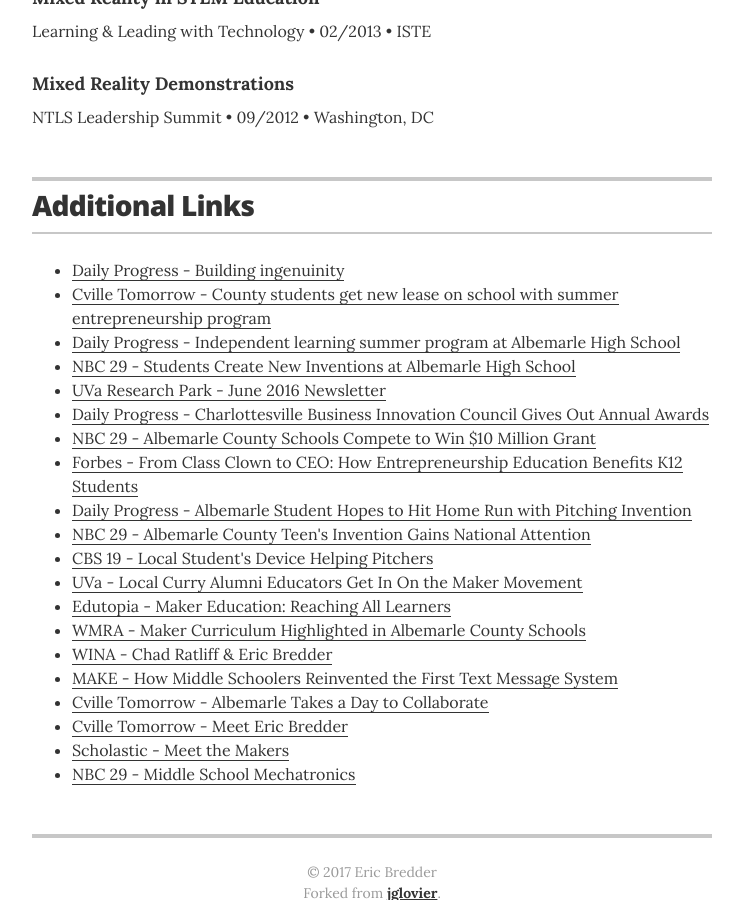
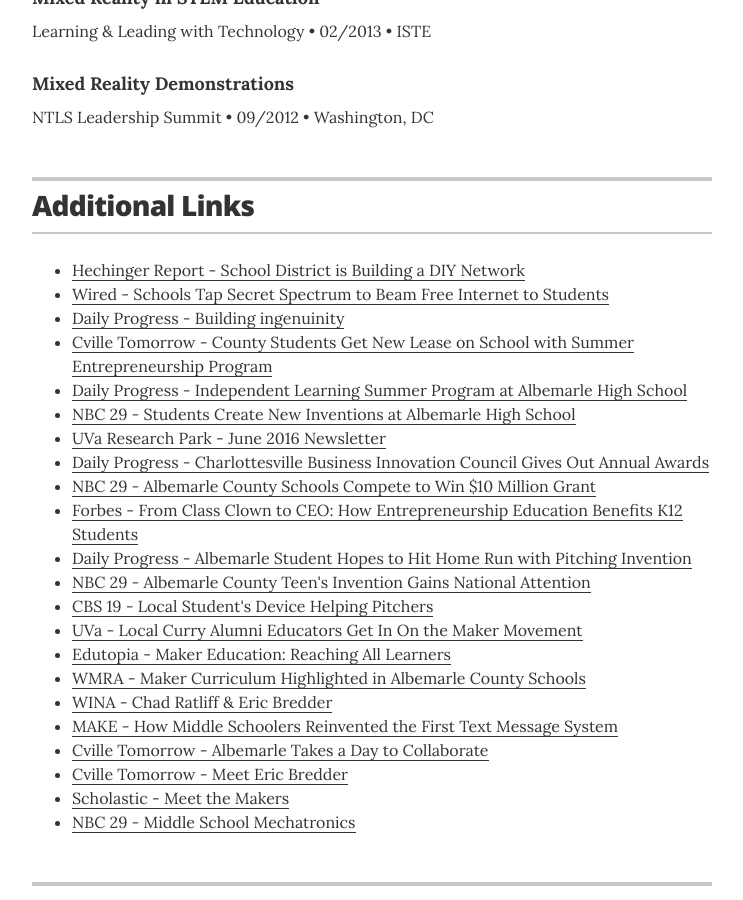
Before and after one commit to eabredder/eabredder.github.io, a Jekyll site: the page built from index.html, in a window 1280 px wide and 900 px high, scrolled down 5343 px. Shown: the whole window, without its empty margins (268-1011 px from the left). Built offline with Jekyll 4.4.1, drawn with Linux system fonts in a browser that asks for light colours.

Commit message:
Update resume.html

```diff
--- a/_layouts/resume.html
+++ b/_layouts/resume.html
@@ -381,9 +381,11 @@
 
         <div class="resume-item">
           <ul class="resume-item-list">
+            <li><a href="http://hechingerreport.org/school-district-building-diy-broadband-network/" target="_blank">Hechinger Report - School District is Building a DIY Network</a></li>
+            <li><a href="https://www.wired.com/story/schools-secret-spectrum-free-internet-digital-divide/" target="_blank">Wired - Schools Tap Secret Spectrum to Beam Free Internet to Students</a></li>
             <li><a href="http://www.dailyprogress.com/building-ingenuity/article_275f4196-78ab-5c81-889d-517b322ff79d.html" target=_blank>Daily Progress - Building ingenuinity</a></li>
-            <li><a href="http://www.cvilletomorrow.org/news/article/24305-county-students-get-new-lease-on-school-with/" target="_blank">Cville Tomorrow - County students get new lease on school with summer entrepreneurship program</a></li>
-            <li><a href="http://www.dailyprogress.com/gallery/independent-learning-summer-program-at-albemarle-high-school/collection_684873fe-3ede-11e6-a438-771bac81faff.html" target="_blank">Daily Progress - Independent learning summer program at Albemarle High School</a></li>
+            <li><a href="http://www.cvilletomorrow.org/news/article/24305-county-students-get-new-lease-on-school-with/" target="_blank">Cville Tomorrow - County Students Get New Lease on School with Summer Entrepreneurship Program</a></li>
+            <li><a href="http://www.dailyprogress.com/gallery/independent-learning-summer-program-at-albemarle-high-school/collection_684873fe-3ede-11e6-a438-771bac81faff.html" target="_blank">Daily Progress - Independent Learning Summer Program at Albemarle High School</a></li>
             <li><a href="http://www.nbc29.com/story/32344886/students-create-new-inventions-at-albemarle-high-school" target="_blank">NBC 29 - Students Create New Inventions at Albemarle High School</a></li>
             <li><a href="http://eepurl.com/b6HOVD" target="_blank">UVa Research Park - June 2016 Newsletter</a></li>
             <li><a href="http://www.dailyprogress.com/news/local/charlottesville-business-innovation-council-gives-out-annual-awards/article_2f8d0dfc-23ab-11e6-897c-7ba04de0741c.html" target="_blank">Daily Progress - Charlottesville Business Innovation Council Gives Out Annual Awards</a></li>
```
